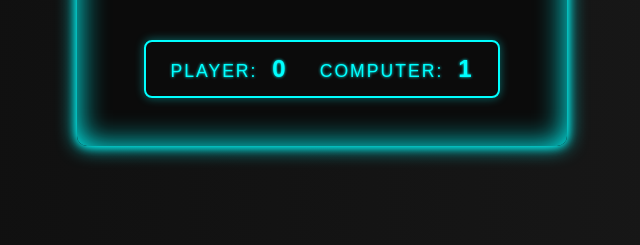
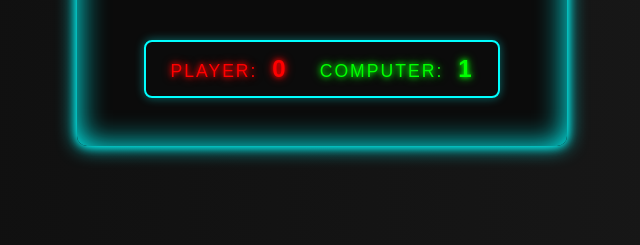
Before and after one commit to YuBlagov/rock-paper-scissors, a plain HTML site: page csr.html in a window 1280 px wide. Both pictures are taken after a click on the button "✂️". Shown: the part 555-800 px from the top of the page, without its empty margins (318-958 px from the left). Drawn offline with Linux system fonts and the light colour scheme.

Commit message:
add delay to demonstrate the loader for csr

```diff
--- a/script.js
+++ b/script.js
@@ -1,7 +1,9 @@
 document.addEventListener("DOMContentLoaded", function () {
     const app = document.getElementById("app");
+
     const loading = document.getElementById("loading");
 
+    setTimeout(() => {
         if (loading) loading.remove();
 
         if (app.children.length === 0) {
@@ -147,6 +149,19 @@ document.addEventListener("DOMContentLoaded", function () {
                 computerScore++;
                 computerScoreSpan.textContent = computerScore;
             }
+            const playerRow = playerScoreSpan.parentElement;
+            const computerRow = computerScoreSpan.parentElement;
+
+            playerRow.classList.remove("leader", "loser");
+            computerRow.classList.remove("leader", "loser");
+
+            if (playerScore > computerScore) {
+                playerRow.classList.add("leader");
+                computerRow.classList.add("loser");
+            } else if (computerScore > playerScore) {
+                computerRow.classList.add("leader");
+                playerRow.classList.add("loser");
             }
-
+        }
+    }, 800); // Delay for 800ms to demonstrate the loading effect
 });
--- a/style.css
+++ b/style.css
@@ -156,3 +156,12 @@ h2{
   font-weight: 700;
   margin-left: 0.5rem;
 }
+.leader {
+  color: #0f0;
+  text-shadow: 0 0 5px #0f0, 0 0 10px #0f0;
+}
+
+.loser {
+  color: #f00;
+  text-shadow: 0 0 5px #f00, 0 0 10px #f00;
+}
```
Lines whose indentation alone changed are shown as unchanged.
